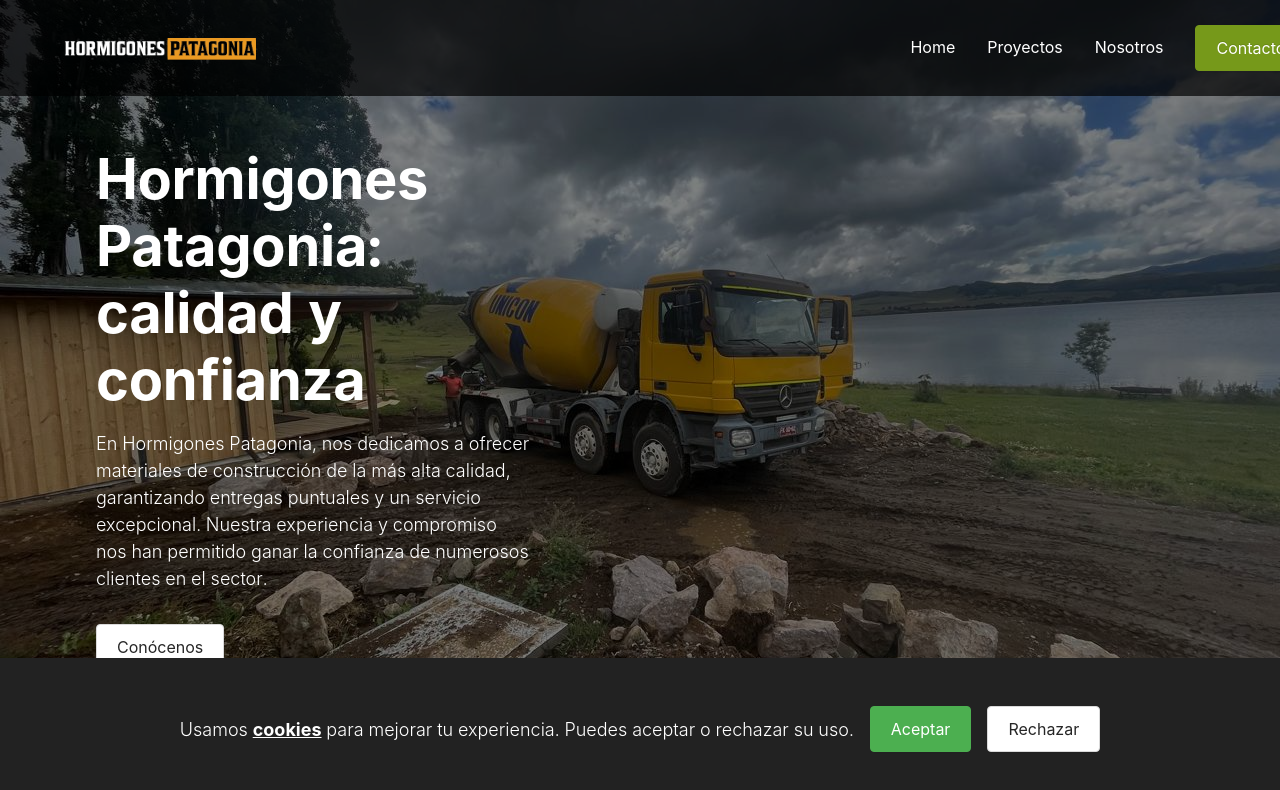
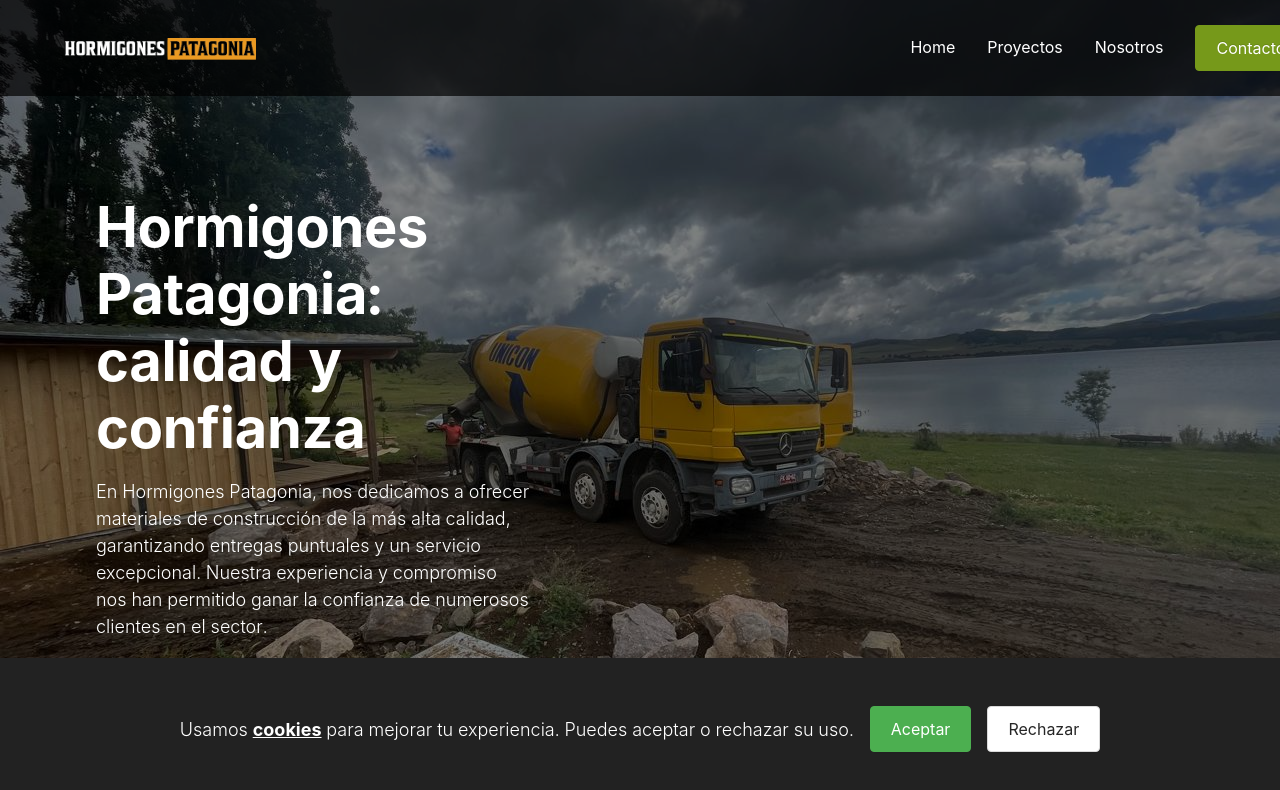
Before and after one commit to BCaceres87/hormigones-patagonia-website, a React (Vite) app: page / in a window 1280 px wide. Shown: the top 790 px of the page. Built offline with nearby package versions, Linux system fonts and the light colour scheme.

Commit message:
Adjust styles of headers

```diff
--- a/src/components/page-header.module.scss
+++ b/src/components/page-header.module.scss
@@ -2,12 +2,18 @@
 
 .header {
   @include hero-text-spacing;
+  align-items: center;
   background-size: cover;
   background-position: center;
-  height: 60vh;
+  display: flex;
+  height: 100vh;
   position: relative;
   text-align: center;
   width: 100vw;
+
+  @include media-large {
+    height: 60vh;
+  }
 
   h1, p {
     color: $neutral-100;
--- a/src/pages/home.module.scss
+++ b/src/pages/home.module.scss
@@ -1,7 +1,7 @@
 @use "../styles/main.scss" as *;
 
 .section1 {
-  align-items: flex-start;
+  align-items: center;
   background-image: url('../assets/images/bg1.jpeg');
   background-size: cover;
   background-position: center;
@@ -9,7 +9,7 @@
   flex-direction: column;
   justify-content: center;
   position: relative;
-  height: calc(100vh - 6rem);
+  height: 100vh;
   width: 100vw;
 
   &::before {
@@ -77,6 +77,10 @@
       justify-content: space-between;
     }
 
+    a {
+      font-weight: 600;
+    }
+
     img {
       border-radius: 12px;
       width: 100%;
```
